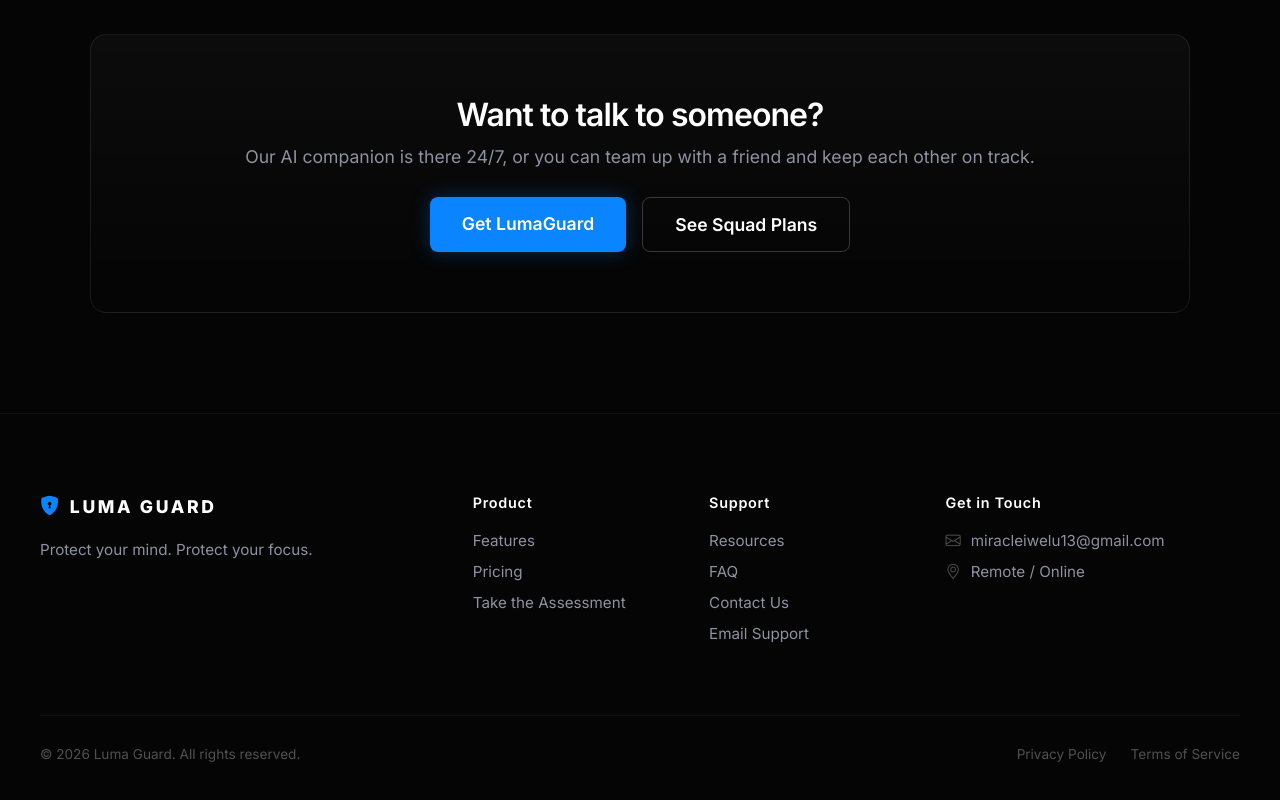
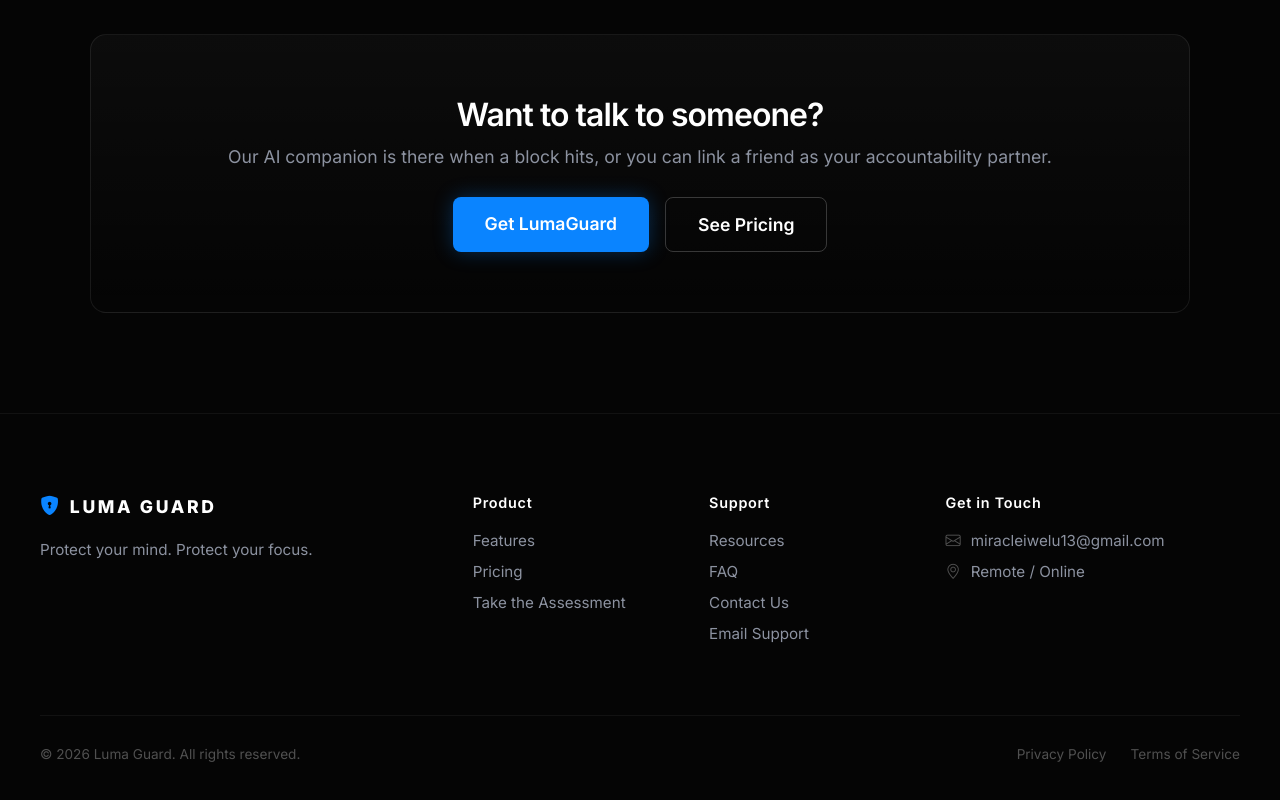
Before and after one commit to miracleiwelu13-ux/luma-guard, a React (Vite) app: page /resources in a window 1280 px wide. Shown: the part 986-1786 px from the top of the page. Built offline with nearby package versions, Linux system fonts and the light colour scheme.

Commit message:
Update text in ResourcesPage component

```diff
--- a/src/pages/ResourcesPage/ResourcesPage.jsx
+++ b/src/pages/ResourcesPage/ResourcesPage.jsx
@@ -93,10 +93,10 @@ export default function ResourcesPage() {
         {/* Bottom CTA */}
         <div className="resources-cta-bottom">
           <h2>Want to talk to someone?</h2>
-          <p>Our AI companion is there 24/7, or you can team up with a friend and keep each other on track.</p>
+          <p>Our AI companion is there when a block hits, or you can link a friend as your accountability partner.</p>
           <div className="cta-buttons">
             <Link to="/get-started" className="btn-primary">Get LumaGuard</Link>
-            <Link to="/pricing" className="btn-secondary">See Squad Plans</Link>
+            <Link to="/pricing" className="btn-secondary">See Pricing</Link>
           </div>
         </div>
 
```
